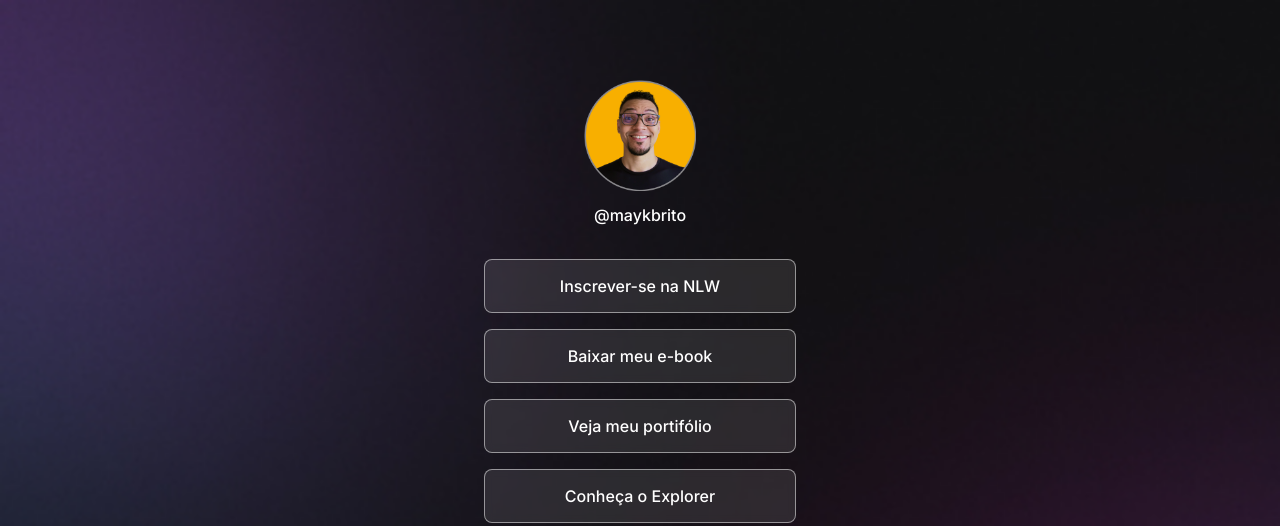
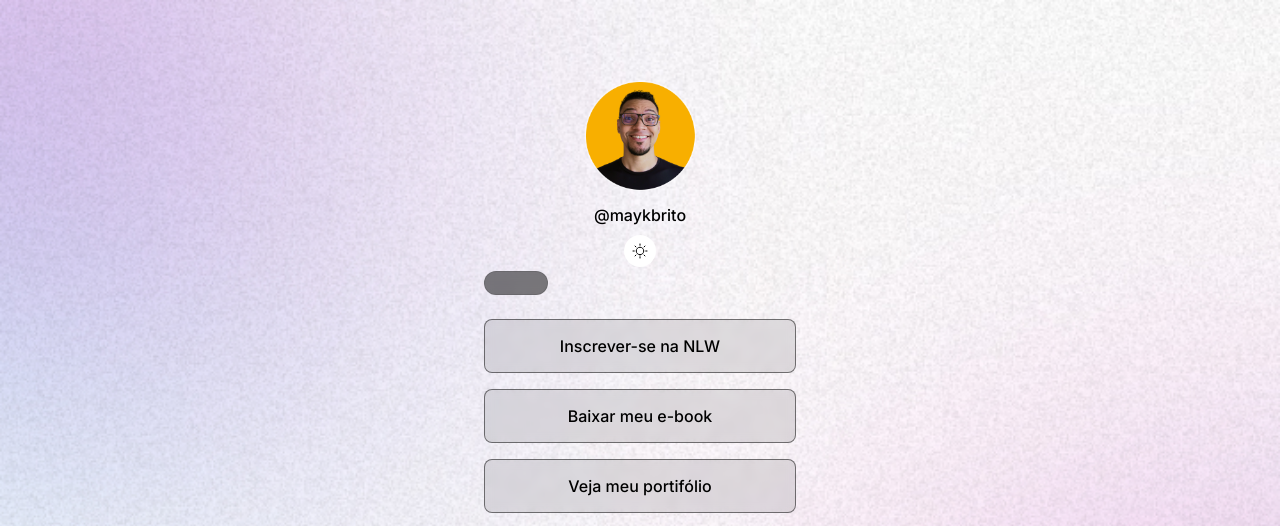
Before and after one commit to GuilhermeKulkamp/rocketseat, a plain HTML site: page index.html in a window 1280 px wide. Shown: the top 526 px of the page. Drawn offline with nearby package versions, Linux system fonts and the light colour scheme.

Commit message:
alteração dos modos claro e escuro

```diff
--- a/index.html
+++ b/index.html
@@ -1,5 +1,5 @@
 <!DOCTYPE html>
-<html lang="pt-br">
+<html lang="pt-br" class="light">
   <head>
     <link rel="preconnect" href="https://fonts.googleapis.com" />
     <link rel="preconnect" href="https://fonts.gstatic.com" crossorigin />
@@ -18,6 +18,11 @@
       <div id="profile">
         <img src="./assets/avatar.png" alt="Foto do usuário" />
         <p>@maykbrito</p>
+        <div id="switch">
+          <button></button>
+          <span></span>
+        </div>
+
         <ul>
           <li><a href="#">Inscrever-se na NLW</a></li>
           <li><a href="#">Baixar meu e-book</a></li>
--- a/style.css
+++ b/style.css
@@ -3,10 +3,39 @@
   padding: 0;
   box-sizing: border-box;
 }
+:root {
+  --text-color: white;
+  --bg-url: url("./assets/bg-mobile.jpg");
+  --stroke-color: rgba(255, 255, 255, 0.1);
+  --surface-color: rgba(255, 255, 255, 0.5);
+  --bg-switch: url("./assets/moon-stars.svg");
+}
+.light {
+  --text-color: black;
+  --bg-url: url("./assets/bg-mobile-light.jpg");
+  --stroke-color: rgba(0, 0, 0, 0.1);
+  --surface-color: rgba(0, 0, 0, 0.5);
+  --bg-switch: url("./assets/sun.svg");
+}
 
+#switch button {
+  width: 32px;
+  height: 32px;
+  background: white var(--bg-switch) no-repeat center;
+  border: 0;
+  border-radius: 50%;
+}
+#switch span {
+  display: block;
+  width: 64px;
+  height: 24px;
+  background: var(--surface-color);
+  border: 1px solid var(--stroke-color);
+  border-radius: 9999px;
+  backdrop-filter: blur(4px);
+  -webkit-backdrop-filter: blur(4px);
+}
 body {
-  font-family: "Inter", sans-serif;
-  color: white;
   /* formatação padrão ****
   background-image: url("./assets/bg-mobile.jpg");
   background-repeat: no-repeat;
@@ -16,7 +45,12 @@ body {
 
   /* formatação curta ****
     backgroound: color image repeat position/size */
-  background: url("./assets/bg-mobile.jpg") no-repeat top center/cover;
+  background: var(--bg-url) no-repeat top center/cover;
+}
+
+body * {
+  font-family: "Inter", sans-serif;
+  color: var(--text-color);
 }
 
 #container {
@@ -54,11 +88,10 @@ ul li a {
   justify-content: center;
   align-items: center;
   padding: 16px 24px;
-  background: rgba(255, 255, 255, 0.1);
-  border: 1px solid rgba(255, 255, 255, 0.5);
+  background: var(--stroke-color);
+  border: 1px solid var(--surface-color);
   border-radius: 8px;
   text-decoration: none;
-  color: white;
   font-weight: 500;
   backdrop-filter: blur(4px);
   -webkit-backdrop-filter: blur(4px);
@@ -66,8 +99,8 @@ ul li a {
 }
 
 ul li a:hover {
-  background: rgba(255, 255, 255, 0.05);
-  border: 1.5px solid rgba(255, 255, 255, 1);
+  background: var(--surface-color);
+  border: 1.5px solid var(--text-color);
 }
 
 #social-links {
@@ -80,7 +113,6 @@ ul li a:hover {
 }
 
 #social-links a {
-  color: white;
   display: flex;
   padding: 16px;
   border-radius: 50%;
@@ -88,7 +120,7 @@ ul li a:hover {
 }
 
 #social-links a:hover {
-  background: rgba(255, 255, 255, 0.1);
+  background: var(--stroke-color);
 }
 
 footer {
```
